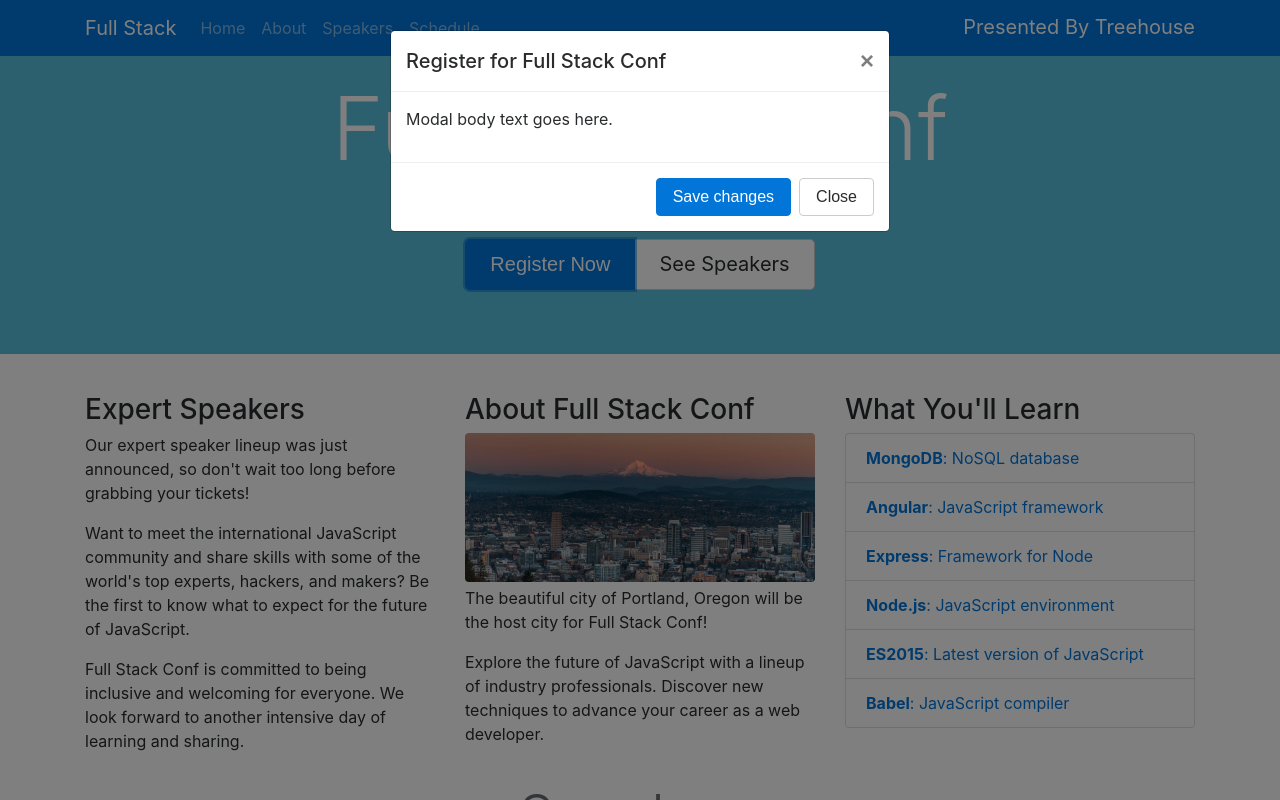
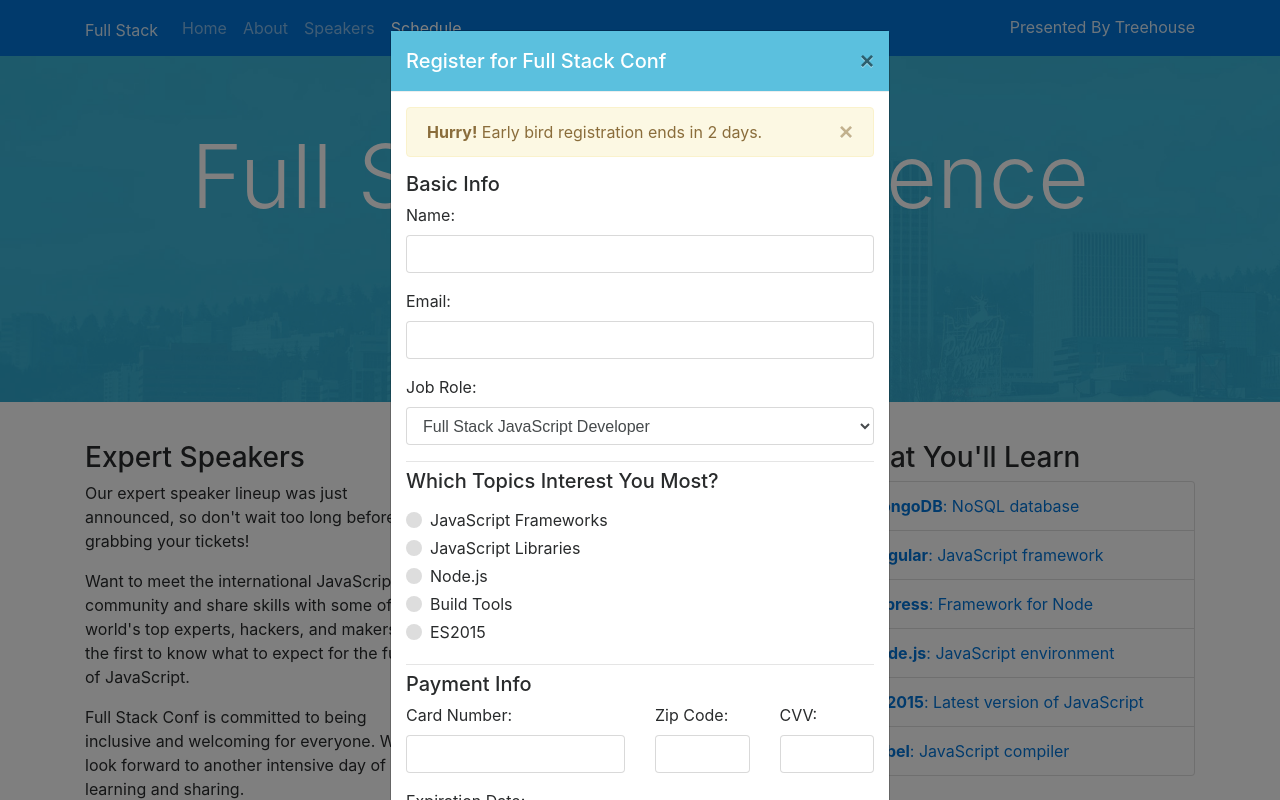
Before and after one commit to MrBueno22/Bootstrap-4-Basics, a plain HTML site: page index.html in a window 1280 px wide. Both pictures are taken after a click on the button "Register Now". Shown: the top 800 px of the page. Drawn offline with nearby package versions, Linux system fonts and the light colour scheme; a script that the page names is missing.

Commit message:
Fixed minor problems and added custom css.

```diff
--- /dev/null
+++ b/css/custom.css
@@ -0,0 +1,20 @@
+body {
+    position: relative;
+    padding-top: 3rem;
+}
+
+.navbar .navbar-brand {
+    color: rgba(255, 255, 255, .85);
+    font-size: 1rem;
+    padding-top: .45rem;
+}
+
+.jumbotron {
+    background: url('../img/jumbo-bg.jpg');
+    background-size: cover;
+}
+
+.btn,
+.active {
+    transition: .4s;
+}
--- a/index.html
+++ b/index.html
@@ -7,8 +7,9 @@
     <title>Full Stack Conf</title>
     <!-- bootstrap css -->
     <link rel="stylesheet" href="https://maxcdn.bootstrapcdn.com/bootstrap/4.0.0-alpha.6/css/bootstrap.min.css" integrity="sha384-rwoIResjU2yc3z8GV/NPeZWAv56rSmLldC3R/AZzGRnGxQQKnKkoFVhFQhNUwEyJ" crossorigin="anonymous">
+    <link rel="stylesheet" href="css/custom.css">
   </head>
-  <body>
+  <body id="home" data-spy="scroll" data-target=".navbar">
 
     <!-- nav -->
     <nav class="navbar navbar-toggleable-sm navbar-inverse bg-primary fixed-top">
@@ -20,16 +21,16 @@
         <div class="collapse navbar-collapse" id="navbarNav">
           <ul class="navbar-nav">
             <li class="nav-item">
-              <a class="nav-link" href="#">Home <span class="sr-only">(current)</span></a>
+              <a class="nav-link" href="#home">Home <span class="sr-only">(current)</span></a>
             </li>
             <li class="nav-item">
-              <a class="nav-link" href="#">About</a>
+              <a class="nav-link" href="#about">About</a>
             </li>
             <li class="nav-item">
-              <a class="nav-link" href="#">Speakers</a>
+              <a class="nav-link" href="#speakers">Speakers</a>
             </li>
             <li class="nav-item">
-              <a class="nav-link" href="#">Schedule</a>
+              <a class="nav-link" href="#schedule">Schedule</a>
             </li>
           </ul>
           <a class="navbar-brand ml-auto mr-0 hidden-sm-down" href="#">Presented By Treehouse</a>
@@ -41,7 +42,7 @@
     <!-- jumbotron -->
     <div class="jumbotron jumbotron-fluid bg-info text-white">
       <div class="container text-center pt-3">
-        <h1 class="display-2">Full Stack Conf</h1>
+        <h1 class="display-2">Full Stack Conference</h1>
         <p class="lead">A One-day Conference About All Things JavaScript!</p>
         <div class="btn-group mt-2" role="group" aria-label="Basic example">
           <button type="button" class="btn btn-primary btn-lg" data-toggle="modal" data-target="#register">Register Now</button>
@@ -51,10 +52,11 @@
     </div>
     <!-- /jumbotron -->
 
+    <!-- main -->
     <div class="container pt-2">
 
       <!-- about -->
-      <div class="row">
+      <div id="about" class="row">
 
         <div class="col-md-4 push-lg-4">
           <h3 class="mb-2">About Full Stack Conf</h3>
@@ -89,6 +91,7 @@
       <h1 id="speakers" class="display-4 text-center my-3 text-muted">Speakers</h1>
 
       <div class="row">
+
         <div class="col-md-6 col-lg-4">
           <div class="card">
             <img class="card-img-top img-fluid" src="img/angie.png" alt="Card image cap">
@@ -153,7 +156,8 @@
       <!-- /speakers -->
 
       <!-- schedule (Used a work around) -->
-      <h1 class="display-4 text-center my-3 text-muted">Schedule</h1>
+      <h1 id="schedule" class="display-4 text-center my-3 text-muted">Schedule</h1>
+
       <div class="list-group">
         <div class="list-group-item justify-content-between">
           <div class="flex-column">
@@ -205,6 +209,7 @@
              <span class="badge badge-default badge-pill">3:00pm</span>
         </div>
       </div>
+      <!-- /schedule -->
 
       <button type="button" class="btn btn-outline-info btn-lg d-block mx-auto my-3" data-toggle="modal" data-target="#register">Don't Miss Out, Register Now</button>
 
@@ -225,7 +230,8 @@
           </div>
         </div>
       </div>
-      <hr><!-- /sign up form -->
+      <hr>
+      <!-- /sign up form -->
 
       <!-- footer -->
       <div class="row py-1">
@@ -263,24 +269,132 @@
       <!-- footer -->
 
     </div>
-
+    <!-- /main -->
 
     <!-- form modal -->
     <div id="register" class="modal fade">
       <div class="modal-dialog" role="document">
         <div class="modal-content">
-          <div class="modal-header">
+          <div class="modal-header bg-info text-white">
             <h5 class="modal-title">Register for Full Stack Conf</h5>
             <button type="button" class="close" data-dismiss="modal" aria-label="Close">
               <span aria-hidden="true">&times;</span>
             </button>
           </div>
           <div class="modal-body">
-            <p>Modal body text goes here.</p>
-          </div>
-          <div class="modal-footer">
-            <button type="button" class="btn btn-primary">Save changes</button>
-            <button type="button" class="btn btn-secondary" data-dismiss="modal">Close</button>
+
+            <div class="alert alert-warning alert-dismissible fade show" role="alert">
+              <button type="button" class="close" data-dismiss="alert" aria-label="Close">
+                <span aria-hidden="true">&times;</span>
+              </button>
+              <strong>Hurry!</strong> Early bird registration ends in 2 days.
+            </div>
+
+            <form>
+              <h5 class="mb-2">Basic Info</h5>
+
+              <div class="form-group">
+                <label for="name">Name:</label>
+                <input type="text" class="form-control" id="name">
+              </div>
+              <div class="form-group">
+                <label for="mail">Email:</label>
+                <input type="email" class="form-control" id="mail">
+              </div>
+
+              <div class="form-group">
+                <label for="role">Job Role:</label>
+                <select class="form-control c-select" id="role" name="user_role">
+                  <option value="full stack js developer">Full Stack JavaScript Developer</option>
+                  <option value="front end developer">Front End Developer</option>
+                  <option value="back end developer">Back End Developer</option>
+                  <option value="designer">Designer</option>
+                  <option value="student">Student</option>
+                </select>
+              </div>
+
+              <hr class="my-2">
+              <h5 class="mb-3">Which Topics Interest You Most?</h5>
+              <div class="form-group custom-controls-stacked">
+                <label class="custom-control custom-radio">
+                  <input id="radioStacked1" name="radio-stacked" type="radio" class="custom-control-input">
+                  <span class="custom-control-indicator"></span>
+                  <span class="custom-control-description">JavaScript Frameworks</span>
+                </label>
+                <label class="custom-control custom-radio">
+                  <input id="radioStacked2" name="radio-stacked" type="radio" class="custom-control-input">
+                  <span class="custom-control-indicator"></span>
+                  <span class="custom-control-description">JavaScript Libraries</span>
+                </label>
+                <label class="custom-control custom-radio">
+                  <input id="radioStacked3" name="radio-stacked" type="radio" class="custom-control-input">
+                  <span class="custom-control-indicator"></span>
+                  <span class="custom-control-description">Node.js</span>
+                </label>
+                <label class="custom-control custom-radio">
+                  <input id="radioStacked4" name="radio-stacked" type="radio" class="custom-control-input">
+                  <span class="custom-control-indicator"></span>
+                  <span class="custom-control-description">Build Tools</span>
+                </label>
+                <label class="custom-control custom-radio">
+                  <input id="radioStacked5" name="radio-stacked" type="radio" class="custom-control-input">
+                  <span class="custom-control-indicator"></span>
+                  <span class="custom-control-description">ES2015</span>
+                </label>
+              </div>
+
+              <hr class="mb-2">
+              <h5 class="mb-2">Payment Info</h5>
+              <div class="row">
+                <div class="col-lg-6 form-group">
+                  <label for="cc-num">Card Number:</label>
+                  <input class="form-control" id="cc-num" type="text">
+                </div>
+
+                <div class="col-lg-3 form-group">
+                  <label for="zip">Zip Code:</label>
+                  <input class="form-control" id="zip" type="text">
+                </div>
+
+                <div class="col-lg-3 form-group">
+                  <label for="cvv">CVV:</label>
+                  <input class="form-control" id="cvv" type="text">
+                </div>
+              </div>
+
+              <div class="row">
+                <label class="col-lg-12">Expiration Date:</label>
+                <div class="col-lg-8 form-group">
+                  <select class="c-select form-control" id="exp-month">
+                    <option value="1">1 - January</option>
+                    <option value="2">2 - February</option>
+                    <option value="3">3 - March</option>
+                    <option value="4">4 - April</option>
+                    <option value="5">5 - May</option>
+                    <option value="6">6 - June</option>
+                    <option value="7">7 - July</option>
+                    <option value="8">8 - August</option>
+                    <option value="9">9 - September</option>
+                    <option value="10">10 - October</option>
+                    <option value="11">11 - November</option>
+                    <option value="12">12 - December</option>
+                  </select>
+                </div>
+                <div class="col-lg-4 form-group">
+                  <select class="c-select form-control" id="exp-year">
+                    <option value="2016">2016</option>
+                    <option value="2017">2017</option>
+                    <option value="2018">2018</option>
+                    <option value="2019">2019</option>
+                    <option value="2020">2020</option>
+                  </select>
+                </div>
+              </div>
+
+              <hr class="mb-3">
+              <button type="submit" class="btn btn-primary btn-lg">Register</button>
+            </form>
+
           </div>
         </div>
       </div>
@@ -291,5 +405,9 @@
     <script src="https://code.jquery.com/jquery-3.1.1.slim.min.js" integrity="sha384-A7FZj7v+d/sdmMqp/nOQwliLvUsJfDHW+k9Omg/a/EheAdgtzNs3hpfag6Ed950n" crossorigin="anonymous"></script>
     <script src="https://cdnjs.cloudflare.com/ajax/libs/tether/1.4.0/js/tether.min.js" integrity="sha384-DztdAPBWPRXSA/3eYEEUWrWCy7G5KFbe8fFjk5JAIxUYHKkDx6Qin1DkWx51bBrb" crossorigin="anonymous"></script>
     <script src="https://maxcdn.bootstrapcdn.com/bootstrap/4.0.0-alpha.6/js/bootstrap.min.js" integrity="sha384-vBWWzlZJ8ea9aCX4pEW3rVHjgjt7zpkNpZk+02D9phzyeVkE+jo0ieGizqPLForn" crossorigin="anonymous"></script>
+    <!-- jQuery for Scroll Spy -->
+    <script>
+      $('body').scrollspy({ target: '.navbar' });
+    </script>
   </body>
 </html>
```
